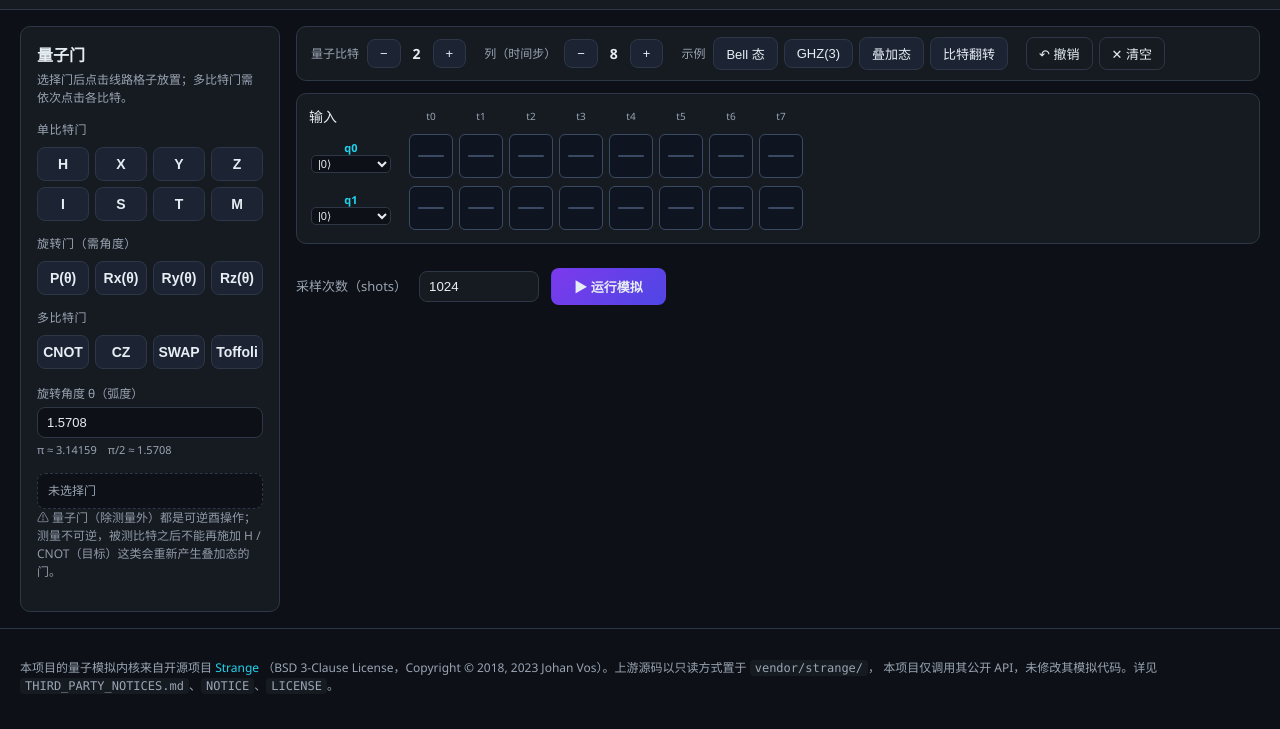
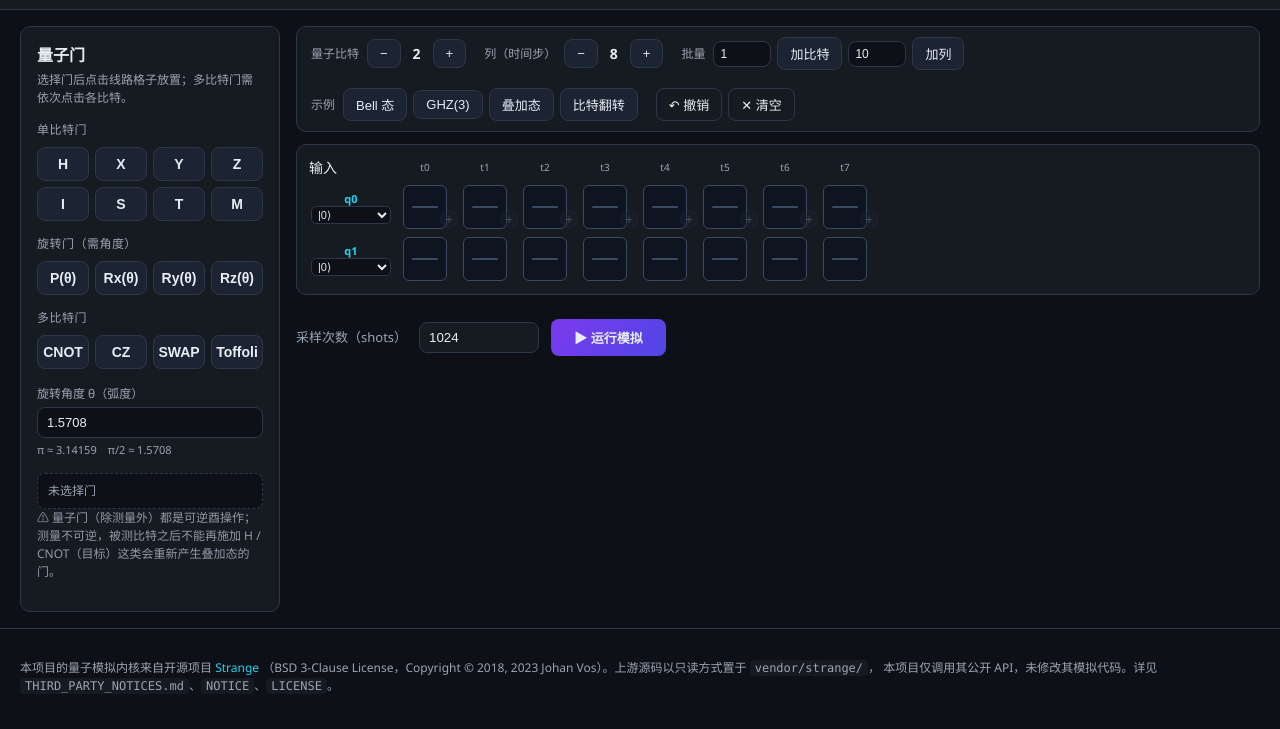
Before and after one commit to yongjingxing729/Graphical-Quantum-Simulator, a plain HTML site: page frontend/index.html in a window 1280 px wide. Shown: the part 63-792 px from the top of the page. Drawn offline with Linux system fonts and the light colour scheme; no server answers.

Commit message:
feat(ui): 单量子位门数上限提升到 1 万，列后加号插入空列，支持批量加比特/加列
- 前端 MAX_COLS=10000（最大时间步数/单量子位门数）

- 每列末尾新增「+」按钮，点击插入空列（空门，用于对齐美观）

- 工具栏新增批量操作：一次加 N 个量子比特、一次追加 N 个空列

- 1 万列采用虚拟滚动，只渲染可视窗口，避免 DOM 爆炸

- 后端 AppConfig.MAX_STEPS=10000 并校验，超出返回友好错误

- 其余交互（放门/删除/撤销/报错提醒/输入态/结果）保持不变

- 新增 MAX_STEPS 测试（Java 共 56 用例通过）

```diff
--- a/frontend/css/style.css
+++ b/frontend/css/style.css
@@ -190,16 +190,30 @@ code { background: var(--bg-soft); padding: 1px 5px; border-radius: 4px; font-fa
 .run-status { font-size: 13px; color: var(--text-dim); }
 
 /* ---------- 线路网格 ---------- */
-.circuit-scroll {
-  overflow-x: auto;
+.circuit-area {
+  display: flex;
+  align-items: flex-start;
   background: var(--bg-soft);
   border: 1px solid var(--border);
   border-radius: var(--radius);
   padding: 12px;
 }
-.circuit-grid { display: inline-flex; gap: 6px; min-width: 100%; }
+.circuit-scroll {
+  flex: 1 1 auto;
+  min-width: 0;
+  overflow-x: auto;
+  overflow-y: hidden;
+}
+.circuit-track { position: relative; }
+.circuit-window {
+  position: absolute;
+  top: 0;
+  left: 0;
+  display: flex;
+  gap: 16px;
+}
 
-.wire-labels { display: flex; flex-direction: column; gap: 8px; padding-right: 10px; }
+.wire-labels { flex: 0 0 auto; display: flex; flex-direction: column; gap: 8px; padding-right: 10px; }
 .wire-label {
   height: 44px;
   display: flex;
@@ -381,3 +395,37 @@ code { background: var(--bg-soft); padding: 1px 5px; border-radius: 4px; font-fa
   color: var(--text-dim);
 }
 .input-chip b { color: var(--accent-2); }
+
+/* ---------- 列后插入空列（“+”） ---------- */
+.insert-plus {
+  position: absolute;
+  right: -11px;
+  top: 50%;
+  transform: translateY(-50%);
+  width: 18px;
+  height: 18px;
+  padding: 0;
+  border-radius: 50%;
+  border: 1px solid var(--border);
+  background: var(--bg-elev);
+  color: var(--text-dim);
+  font-size: 13px;
+  line-height: 1;
+  cursor: pointer;
+  opacity: 0.35;
+  transition: opacity .12s ease, color .12s ease, border-color .12s ease;
+  z-index: 2;
+}
+.circuit-column:hover .insert-plus { opacity: 1; border-color: var(--accent-2); color: var(--accent-2); }
+.insert-plus:hover { background: #173b4a; }
+
+/* ---------- 批量操作输入 ---------- */
+.toolbar-group.batch .batch-input {
+  width: 58px;
+  padding: 5px 6px;
+  background: var(--bg);
+  border: 1px solid var(--border);
+  border-radius: 8px;
+  color: var(--text);
+  font-size: 12px;
+}
--- a/frontend/index.html
+++ b/frontend/index.html
@@ -75,6 +75,13 @@
           <span id="colCount" class="counter">8</span>
           <button id="incCol" class="btn" title="增加列">+</button>
         </div>
+        <div class="toolbar-group batch">
+          <label>批量</label>
+          <input id="batchQubits" class="batch-input" type="number" min="1" max="11" step="1" value="1" title="一次增加的比特数" />
+          <button id="applyAddQubits" class="btn" title="批量增加量子比特">加比特</button>
+          <input id="batchCols" class="batch-input" type="number" min="1" max="10000" step="1" value="10" title="一次追加的空列数" />
+          <button id="applyAddCols" class="btn" title="批量追加空列（门）">加列</button>
+        </div>
         <div class="toolbar-group presets">
           <label>示例</label>
           <button class="btn" data-preset="bell">Bell 态</button>
@@ -88,8 +95,13 @@
         </div>
       </div>
 
-      <div class="circuit-scroll">
-        <div id="circuitGrid" class="circuit-grid"></div>
+      <div class="circuit-area">
+        <div id="wireLabels" class="wire-labels"></div>
+        <div id="circuitScroll" class="circuit-scroll">
+          <div id="circuitTrack" class="circuit-track">
+            <div id="circuitWindow" class="circuit-window"></div>
+          </div>
+        </div>
       </div>
 
       <div id="validationPanel" class="validation-panel" hidden></div>
--- a/frontend/js/app.js
+++ b/frontend/js/app.js
@@ -29,8 +29,13 @@ const GATES = {
 const MIN_QUBITS = 1;
 const MAX_QUBITS = 12;
 const MIN_COLS = 1;
-const MAX_COLS = 24;
+const MAX_COLS = 10000;      // 单量子位门数上限（一列最多一个门 / 比特）
 const DEFAULT_COLS = 8;
+
+// 虚拟滚动：避免 1 万列时 DOM 爆炸，只渲染可视窗口内的列
+const COL_W = 60;            // 44px 格子 + 16px 间距
+const WINDOW_COLS = 60;      // 一次渲染的列数
+const WINDOW_BUFFER = 10;    // 预渲染缓冲列
 
 // 合法的单比特输入态（与后端保持一致）
 const INPUT_STATES = [
@@ -123,12 +128,28 @@ function updateSelectionInfo() {
 // 线路渲染
 // ============================================================
 function renderCircuit() {
-  const grid = $("circuitGrid");
-  grid.innerHTML = "";
+  renderLabels();
 
-  // 左侧比特标签 + 输入态选择
-  const labels = document.createElement("div");
-  labels.className = "wire-labels";
+  const track = $("circuitTrack");
+  const totalW = Math.max(MIN_COLS, columns.length) * COL_W;
+  const totalH = 20 + qubits * 52; // col-head(20) + 每行格子(44) + 行间距(8)
+  if (track) {
+    track.style.width = totalW + "px";
+    track.style.height = totalH + "px";
+  }
+  clampScroll();
+  renderWindow();
+
+  $("qubitCount").textContent = qubits;
+  $("colCount").textContent = columns.length;
+  renderValidation();
+}
+
+// 左侧比特标签 + 输入态选择（固定，不随列水平滚动）
+function renderLabels() {
+  const labels = $("wireLabels");
+  if (!labels) return;
+  labels.innerHTML = "";
   const lhead = document.createElement("div");
   lhead.className = "col-head";
   lhead.textContent = "输入";
@@ -157,9 +178,28 @@ function renderCircuit() {
     l.appendChild(sel);
     labels.appendChild(l);
   }
-  grid.appendChild(labels);
+}
 
-  for (let c = 0; c < columns.length; c++) {
+function computeWinStart(scrollLeft) {
+  const approx = Math.floor(scrollLeft / COL_W) - WINDOW_BUFFER;
+  const maxStart = Math.max(0, columns.length - WINDOW_COLS);
+  return Math.max(0, Math.min(approx, maxStart));
+}
+
+function renderWindow() {
+  const win = $("circuitWindow");
+  if (!win) return;
+  const scroll = $("circuitScroll");
+  const start = computeWinStart(scroll ? scroll.scrollLeft : 0);
+  const end = Math.min(columns.length, start + WINDOW_COLS);
+  win.innerHTML = "";
+  win.style.transform = `translateX(${start * COL_W}px)`;
+  for (let c = start; c < end; c++) {
+    win.appendChild(renderColumn(c));
+  }
+}
+
+function renderColumn(c) {
   const colEl = document.createElement("div");
   colEl.className = "circuit-column";
 
@@ -190,12 +230,54 @@ function renderCircuit() {
     cell.addEventListener("click", () => onCellClick(c, w));
     colEl.appendChild(cell);
   }
-    grid.appendChild(colEl);
+
+  // 列后「+」：点击插入一个空列（空门），用于对齐/留白
+  const plus = document.createElement("button");
+  plus.type = "button";
+  plus.className = "insert-plus";
+  plus.title = "在此列后插入一个空列";
+  plus.textContent = "+";
+  plus.addEventListener("click", (e) => {
+    e.stopPropagation();
+    insertColumnAfter(c);
+  });
+  colEl.appendChild(plus);
+
+  return colEl;
 }
 
-  $("qubitCount").textContent = qubits;
-  $("colCount").textContent = columns.length;
-  renderValidation();
+function clampScroll() {
+  const scroll = $("circuitScroll");
+  if (!scroll) return;
+  const maxLeft = Math.max(0, columns.length * COL_W - scroll.clientWidth);
+  if (scroll.scrollLeft > maxLeft) {
+    scroll.scrollLeft = maxLeft;
+  }
+}
+
+let scrollRaf = 0;
+function onScroll() {
+  if (scrollRaf) return;
+  scrollRaf = requestAnimationFrame(() => {
+    scrollRaf = 0;
+    renderWindow();
+  });
+}
+
+function scrollToColumn(c) {
+  const scroll = $("circuitScroll");
+  if (!scroll) return;
+  const maxLeft = Math.max(0, columns.length * COL_W - scroll.clientWidth);
+  const target = Math.max(0, Math.min(c * COL_W, maxLeft));
+  scroll.scrollLeft = target;
+  renderWindow();
+}
+
+function scrollToEnd() {
+  const scroll = $("circuitScroll");
+  if (!scroll) return;
+  scroll.scrollLeft = Math.max(0, columns.length * COL_W - scroll.clientWidth);
+  renderWindow();
 }
 
 function findGateAt(col, wire) {
@@ -332,7 +414,7 @@ function restore(s) {
 
 function mutate(fn) {
   undoStack.push(snapshot());
-  if (undoStack.length > 50) undoStack.shift();
+  if (undoStack.length > 30) undoStack.shift();
   fn();
   renderCircuit();
 }
@@ -369,6 +451,44 @@ function setCols(n) {
       columns = columns.slice(0, next);
     }
   });
+}
+
+// 在指定列之后插入一个空列（空门，用于对齐/留白）
+function insertColumnAfter(colIndex) {
+  if (columns.length >= MAX_COLS) {
+    showHint(`列数已达上限 ${MAX_COLS}（即单量子位门数上限）`);
+    return;
+  }
+  mutate(() => {
+    columns.splice(colIndex + 1, 0, []);
+  });
+  scrollToColumn(colIndex + 1);
+}
+
+// 批量：一次追加 N 个空列（放在末尾）
+function addColsBatch(n) {
+  const room = MAX_COLS - columns.length;
+  if (room <= 0) {
+    showHint(`列数已达上限 ${MAX_COLS}`);
+    return;
+  }
+  const count = Math.max(1, Math.min(Math.floor(n || 1), room));
+  mutate(() => {
+    for (let i = 0; i < count; i++) {
+      columns.push([]);
+    }
+  });
+  scrollToEnd();
+}
+
+// 批量：一次增加 N 个量子比特
+function addQubitsBatch(n) {
+  setQubits(qubits + Math.max(1, Math.floor(n || 1)));
+}
+
+function showHint(msg) {
+  const el = $("selectionInfo");
+  if (el) el.textContent = msg;
 }
 
 function clearCircuit() {
@@ -772,6 +892,27 @@ function bindEvents() {
   $("clearBtn").addEventListener("click", clearCircuit);
   $("undoBtn").addEventListener("click", undo);
   $("runBtn").addEventListener("click", runCircuit);
+
+  // 批量操作
+  const batchQubits = $("batchQubits");
+  const batchCols = $("batchCols");
+  if ($("applyAddQubits")) {
+    $("applyAddQubits").addEventListener("click", () =>
+      addQubitsBatch(parseInt(batchQubits.value, 10))
+    );
+  }
+  if ($("applyAddCols")) {
+    $("applyAddCols").addEventListener("click", () =>
+      addColsBatch(parseInt(batchCols.value, 10))
+    );
+  }
+
+  // 虚拟滚动
+  const scrollEl = $("circuitScroll");
+  if (scrollEl) {
+    scrollEl.addEventListener("scroll", onScroll, { passive: true });
+  }
+
   document.querySelectorAll("[data-preset]").forEach((b) =>
     b.addEventListener("click", () => applyPreset(b.dataset.preset))
   );
```
Also changed, not shown: 4 other files. Lines whose indentation alone changed are shown as unchanged.
